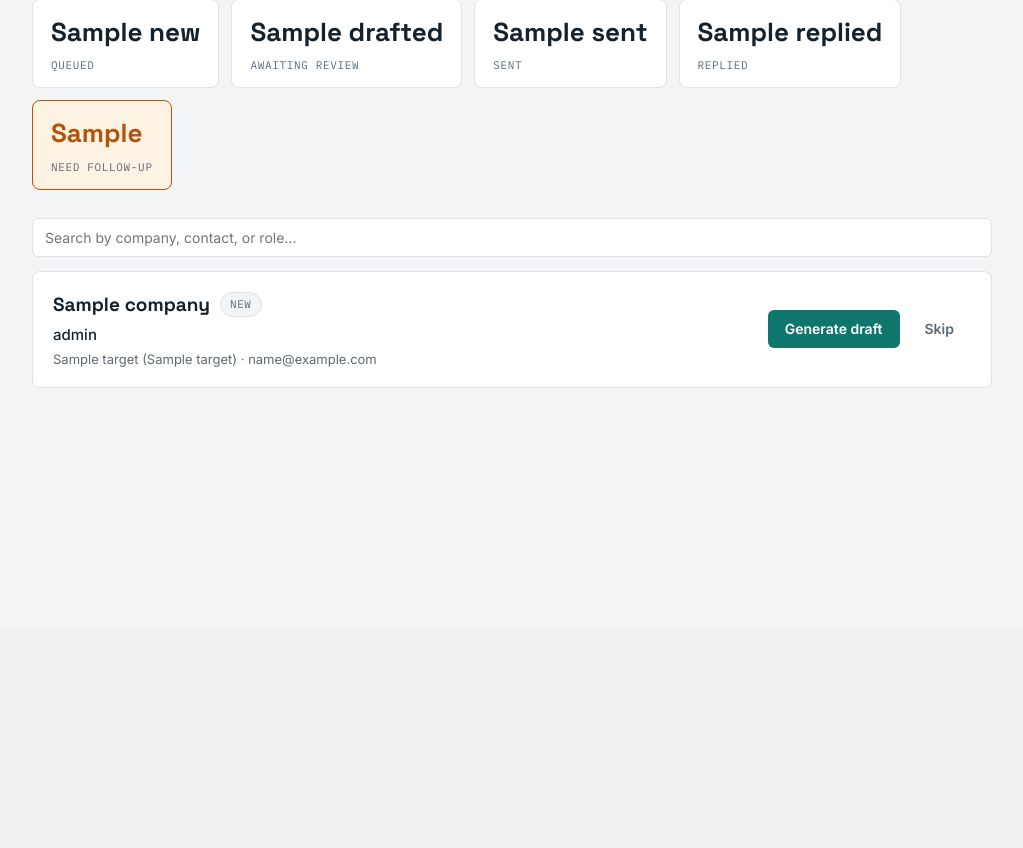
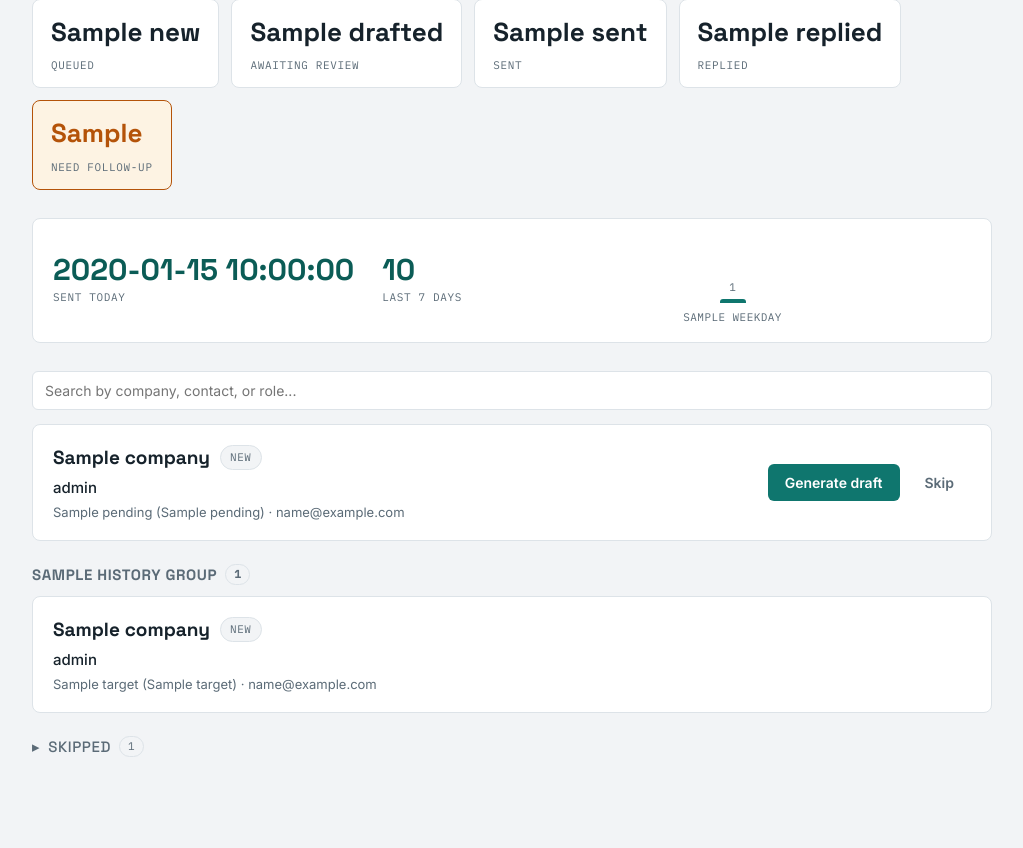
Before and after one commit to ishizzz/OutBox, a Flask app: template templates/index.html in a window 1280 px wide. Shown: the part 174-1022 px from the top of the page, without its empty margins (128-1151 px from the left). Before the commit the page ends 562 px from the top, so only its background shows below. Run offline with Flask 3, Linux system fonts and the light colour scheme; the template is opened without the code that fills it: most values are stand-ins (such as "Sample title", 1, 10 or a date in 2020).

Commit message:
Add date-wise send tracking; stop tracking resume file

```diff
--- a/app.py
+++ b/app.py
@@ -5,6 +5,7 @@ Run:  python app.py   then open http://127.0.0.1:5000
 
 import csv
 import io
+from datetime import datetime, timezone
 
 from dotenv import load_dotenv
 
@@ -24,6 +25,38 @@ app.secret_key = "local-only-tool"
 db.init_db()
 
 
+def _group_history(items):
+    """Bucket sent/replied targets by their LOCAL send date, most recent first."""
+    today = datetime.now().date()
+    buckets = {}
+    for t in items:
+        sent_at = t.get("sent_at")
+        dt = None
+        if sent_at:
+            try:
+                dt = datetime.fromisoformat(sent_at).replace(tzinfo=timezone.utc).astimezone()
+            except (TypeError, ValueError):
+                dt = None
+        buckets.setdefault(dt.date() if dt else None, []).append((t, dt))
+
+    groups = []
+    for d in sorted((k for k in buckets if k is not None), reverse=True):
+        cards = sorted(buckets[d], key=lambda x: x[1], reverse=True)
+        delta = (today - d).days
+        if delta == 0:
+            label = "Today"
+        elif delta == 1:
+            label = "Yesterday"
+        else:
+            label = d.strftime("%a, %b ") + str(d.day)
+        groups.append({"label": label, "count": len(cards),
+                       "targets": [c[0] for c in cards]})
+    if None in buckets:
+        groups.append({"label": "No send date", "count": len(buckets[None]),
+                       "targets": [c[0] for c in buckets[None]]})
+    return groups
+
+
 @app.route("/")
 def index():
     targets = db.list_targets()
@@ -31,8 +64,14 @@ def index():
     for t in targets:
         counts[t["status"]] = counts.get(t["status"], 0) + 1
     follow_ups = sum(1 for t in targets if t["needs_follow_up"])
+    pending = [t for t in targets if t["status"] in ("drafted", "new")]
+    skipped = [t for t in targets if t["status"] == "skipped"]
+    history_groups = _group_history(
+        [t for t in targets if t["status"] in ("sent", "replied")])
+    activity = db.sent_activity(7)
     return render_template("index.html", targets=targets, counts=counts,
-                           follow_ups=follow_ups)
+                           follow_ups=follow_ups, pending=pending, skipped=skipped,
+                           history_groups=history_groups, activity=activity)
 
 
 @app.route("/targets/new", methods=["GET", "POST"])
--- a/static/style.css
+++ b/static/style.css
@@ -60,6 +60,51 @@ main { max-width: 1000px; margin: 0 auto; padding: 24px 20px 80px; }
 .stat-label { font-family: var(--mono); font-size: 11px; text-transform: uppercase; letter-spacing: 0.06em; color: var(--ink-soft); }
 .stat-flag { border-color: var(--flag); background: var(--flag-bg); }
 .stat-flag .stat-num { color: var(--flag); }
+
+/* activity / send-trend chart */
+.activity {
+  display: flex; gap: 24px; flex-wrap: wrap; align-items: stretch;
+  background: var(--surface); border: 1px solid var(--line); border-radius: 8px;
+  padding: 16px 20px; margin-bottom: 28px;
+}
+.activity-summary { display: flex; gap: 28px; align-items: center; padding-right: 8px; }
+.activity-metric { display: flex; flex-direction: column; }
+.activity-num { font-family: var(--display); font-weight: 700; font-size: 30px; line-height: 1; color: var(--go-deep); }
+.activity-label { font-family: var(--mono); font-size: 11px; text-transform: uppercase; letter-spacing: 0.06em; color: var(--ink-soft); margin-top: 4px; }
+.activity-chart { display: flex; gap: 10px; align-items: flex-end; flex: 1; min-width: 260px; }
+.activity-day { flex: 1; display: flex; flex-direction: column; align-items: center; gap: 6px; }
+.activity-bar-wrap {
+  width: 100%; height: 68px; display: flex; flex-direction: column;
+  justify-content: flex-end; align-items: center; gap: 3px;
+}
+.activity-bar {
+  width: 60%; max-width: 26px; min-width: 8px; height: 0;
+  background: var(--line); border-radius: 3px 3px 0 0; transition: height 0.2s ease;
+}
+.activity-bar.has-count { background: var(--go); min-height: 4px; }
+.activity-today .activity-bar.has-count { background: var(--go-deep); }
+.activity-today .activity-dayname { color: var(--go-deep); font-weight: 700; }
+.activity-daycount { font-family: var(--mono); font-size: 11px; color: var(--ink-soft); }
+.activity-dayname { font-family: var(--mono); font-size: 11px; text-transform: uppercase; letter-spacing: 0.04em; color: var(--ink-soft); }
+
+/* date-grouped history + skipped */
+.date-group { margin-top: 22px; }
+.date-group[hidden] { display: none; }
+.date-header {
+  font-family: var(--display); font-size: 15px; margin: 0 0 10px;
+  display: flex; align-items: center; gap: 8px; color: var(--ink-soft);
+  text-transform: uppercase; letter-spacing: 0.04em;
+}
+.date-count {
+  font-family: var(--mono); font-size: 11px; color: var(--ink-soft);
+  background: var(--paper); border: 1px solid var(--line);
+  border-radius: 999px; padding: 1px 8px; letter-spacing: 0;
+}
+.skipped-group > summary { cursor: pointer; list-style: none; }
+.skipped-group > summary::-webkit-details-marker { display: none; }
+.skipped-group > summary::before { content: "\25B8 "; }
+.skipped-group[open] > summary::before { content: "\25BE "; }
+.skipped-group .target-card { opacity: 0.75; }
 
 /* target cards */
 .target-list { display: flex; flex-direction: column; gap: 12px; }
--- a/templates/index.html
+++ b/templates/index.html
@@ -1,5 +1,60 @@
 {% extends "base.html" %}
 {% block title %}Pipeline{% endblock %}
+
+{#
+  card(t, bulk): renders one target card.
+  - bulk=True  → card lives inside the big bulk-send <form>; its action buttons
+                 use formaction (no nested forms allowed) and drafted cards show
+                 a selection checkbox.
+  - bulk=False → standalone card (history / skipped sections); each action button
+                 gets its own little <form>.
+#}
+{% macro card(t, bulk=False) %}
+<article class="target-card" id="t{{ t.id }}"
+          data-search="{{ (t.company ~ ' ' ~ t.role ~ ' ' ~ (t.contact_name or '')) | lower }}">
+  <div class="target-main">
+    <div class="target-heading">
+      {% if bulk and t.status == 'drafted' %}
+      <input type="checkbox" class="bulk-checkbox" name="target_ids" value="{{ t.id }}"
+             data-company="{{ t.company }}"
+             {% if not t.unsupported_count %}checked{% endif %}
+             onchange="updateBulkCount()">
+      {% endif %}
+      <h2>{{ t.company }}</h2>
+      <span class="status status-{{ t.status }}">{{ t.status }}</span>
+      {% if t.needs_follow_up %}<span class="status status-followup">follow up</span>{% endif %}
+      {% if t.status == 'drafted' and t.unsupported_count %}
+      <span class="status status-warn">{{ t.unsupported_count }} unverified claim{{ 's' if t.unsupported_count != 1 else '' }}</span>
+      {% endif %}
+    </div>
+    <p class="target-role">{{ t.role }}</p>
+    <p class="target-contact">{{ t.contact_name or 'Unknown contact' }}{% if t.contact_title %} ({{ t.contact_title }}){% endif %} · {{ t.contact_email }}</p>
+    {% if t.status == 'drafted' and t.draft_subject %}
+    <p class="target-subject">"{{ t.draft_subject }}"</p>
+    {% endif %}
+  </div>
+  <div class="target-actions">
+    {% if bulk %}
+      {% if t.status in ['new', 'skipped'] %}
+        <button class="btn btn-primary" type="submit" formmethod="post" formaction="{{ url_for('create_draft', target_id=t.id) }}">Generate draft</button>
+      {% elif t.status == 'drafted' %}
+        <a class="btn btn-primary" href="{{ url_for('review', target_id=t.id) }}">Review draft</a>
+        <button class="btn btn-quiet" type="submit" formmethod="post" formaction="{{ url_for('create_draft', target_id=t.id) }}">Regenerate</button>
+      {% endif %}
+      {% if t.status in ['new', 'drafted'] %}
+        <button class="btn btn-ghost" type="submit" formmethod="post" formaction="{{ url_for('skip', target_id=t.id) }}">Skip</button>
+      {% endif %}
+    {% else %}
+      {% if t.status == 'sent' %}
+        <form method="post" action="{{ url_for('mark_replied', target_id=t.id) }}"><button class="btn btn-quiet" type="submit">Mark replied</button></form>
+      {% elif t.status == 'skipped' %}
+        <form method="post" action="{{ url_for('create_draft', target_id=t.id) }}"><button class="btn btn-primary" type="submit">Generate draft</button></form>
+      {% endif %}
+    {% endif %}
+  </div>
+</article>
+{% endmacro %}
+
 {% block content %}
 
 <details class="import-box" {% if not targets %}open{% endif %}>
@@ -21,6 +76,31 @@
   {% endif %}
 </section>
 
+<section class="activity">
+  <div class="activity-summary">
+    <div class="activity-metric">
+      <span class="activity-num">{{ activity.today }}</span>
+      <span class="activity-label">sent today</span>
+    </div>
+    <div class="activity-metric">
+      <span class="activity-num">{{ activity.week_total }}</span>
+      <span class="activity-label">last 7 days</span>
+    </div>
+  </div>
+  <div class="activity-chart">
+    {% for d in activity.series %}
+    <div class="activity-day{{ ' activity-today' if d.is_today }}" title="{{ d.label }}: {{ d.count }} sent">
+      <div class="activity-bar-wrap">
+        <span class="activity-daycount">{{ d.count }}</span>
+        <div class="activity-bar {{ 'has-count' if d.count }}"
+             style="height: {{ ((d.count / activity.max) * 100) | round | int if activity.max else 0 }}%"></div>
+      </div>
+      <span class="activity-dayname">{{ d.weekday }}</span>
+    </div>
+    {% endfor %}
+  </div>
+</section>
+
 {% if targets %}
 <section class="toolbar">
   <input type="search" id="target-search" class="search-input"
@@ -28,6 +108,8 @@
          oninput="filterTargets(this.value)">
 </section>
 
+{# ---------- Needs action: drafted + new ---------- #}
+{% if pending %}
   {% if counts.get('new', 0) %}
   <form method="post" action="{{ url_for('process_all') }}"
         onsubmit="return confirm('Generate a draft for all {{ counts.get('new', 0) }} pending target(s), verify each against your resume, and immediately email any draft with no unverified claims. Anything flagged with unverified claims will be drafted but held for you to review, not sent. Continue?');">
@@ -53,49 +135,31 @@
       <button class="btn btn-primary" type="submit">Send selected drafts</button>
     </div>
     {% endif %}
+    <div class="target-list">
+      {% for t in pending %}{{ card(t, bulk=True) }}{% endfor %}
+    </div>
+  </form>
+{% endif %}
 
-  <section class="target-list" id="target-list">
-    {% for t in targets %}
-    <article class="target-card" id="t{{ t.id }}"
-              data-search="{{ (t.company ~ ' ' ~ t.role ~ ' ' ~ (t.contact_name or '')) | lower }}">
-      <div class="target-main">
-        <div class="target-heading">
-          {% if t.status == 'drafted' %}
-          <input type="checkbox" class="bulk-checkbox" name="target_ids" value="{{ t.id }}"
-                 data-company="{{ t.company }}"
-                 {% if not t.unsupported_count %}checked{% endif %}
-                 onchange="updateBulkCount()">
+{# ---------- Sent history, grouped by date ---------- #}
+{% for g in history_groups %}
+<section class="date-group">
+  <h3 class="date-header">{{ g.label }} <span class="date-count">{{ g.count }}</span></h3>
+  <div class="target-list">
+    {% for t in g.targets %}{{ card(t, bulk=False) }}{% endfor %}
+  </div>
+</section>
+{% endfor %}
+
+{# ---------- Skipped ---------- #}
+{% if skipped %}
+<details class="date-group skipped-group">
+  <summary class="date-header">Skipped <span class="date-count">{{ skipped | length }}</span></summary>
+  <div class="target-list">
+    {% for t in skipped %}{{ card(t, bulk=False) }}{% endfor %}
+  </div>
+</details>
 {% endif %}
-          <h2>{{ t.company }}</h2>
-          <span class="status status-{{ t.status }}">{{ t.status }}</span>
-          {% if t.needs_follow_up %}<span class="status status-followup">follow up</span>{% endif %}
-          {% if t.status == 'drafted' and t.unsupported_count %}
-          <span class="status status-warn">{{ t.unsupported_count }} unverified claim{{ 's' if t.unsupported_count != 1 else '' }}</span>
-          {% endif %}
-        </div>
-        <p class="target-role">{{ t.role }}</p>
-        <p class="target-contact">{{ t.contact_name or 'Unknown contact' }}{% if t.contact_title %} ({{ t.contact_title }}){% endif %} · {{ t.contact_email }}</p>
-        {% if t.status == 'drafted' and t.draft_subject %}
-        <p class="target-subject">"{{ t.draft_subject }}"</p>
-        {% endif %}
-      </div>
-      <div class="target-actions">
-        {% if t.status in ['new', 'skipped'] %}
-          <button class="btn btn-primary" type="submit" formmethod="post" formaction="{{ url_for('create_draft', target_id=t.id) }}">Generate draft</button>
-        {% elif t.status == 'drafted' %}
-          <a class="btn btn-primary" href="{{ url_for('review', target_id=t.id) }}">Review draft</a>
-          <button class="btn btn-quiet" type="submit" formmethod="post" formaction="{{ url_for('create_draft', target_id=t.id) }}">Regenerate</button>
-        {% elif t.status == 'sent' %}
-          <button class="btn btn-quiet" type="submit" formmethod="post" formaction="{{ url_for('mark_replied', target_id=t.id) }}">Mark replied</button>
-        {% endif %}
-        {% if t.status in ['new', 'drafted'] %}
-          <button class="btn btn-ghost" type="submit" formmethod="post" formaction="{{ url_for('skip', target_id=t.id) }}">Skip</button>
-        {% endif %}
-      </div>
-    </article>
-    {% endfor %}
-  </section>
-</form>
 
 <p class="no-results" id="no-results" hidden>No targets match your search.</p>
 
@@ -110,12 +174,16 @@
 <script>
 function filterTargets(query) {
   const q = query.trim().toLowerCase();
-  const cards = document.querySelectorAll('#target-list .target-card');
+  const cards = document.querySelectorAll('.target-card');
   let visible = 0;
   cards.forEach(card => {
     const match = !q || card.dataset.search.includes(q);
     card.hidden = !match;
     if (match) visible++;
+  });
+  // Hide any date/skipped group whose cards are all filtered out.
+  document.querySelectorAll('.date-group').forEach(group => {
+    group.hidden = !group.querySelector('.target-card:not([hidden])');
   });
   const noResults = document.getElementById('no-results');
   if (noResults) noResults.hidden = visible !== 0;
```
Also changed, not shown: outreach/db.py (+38 -1 lines), 2 other files. Lines whose indentation alone changed are shown as unchanged.
